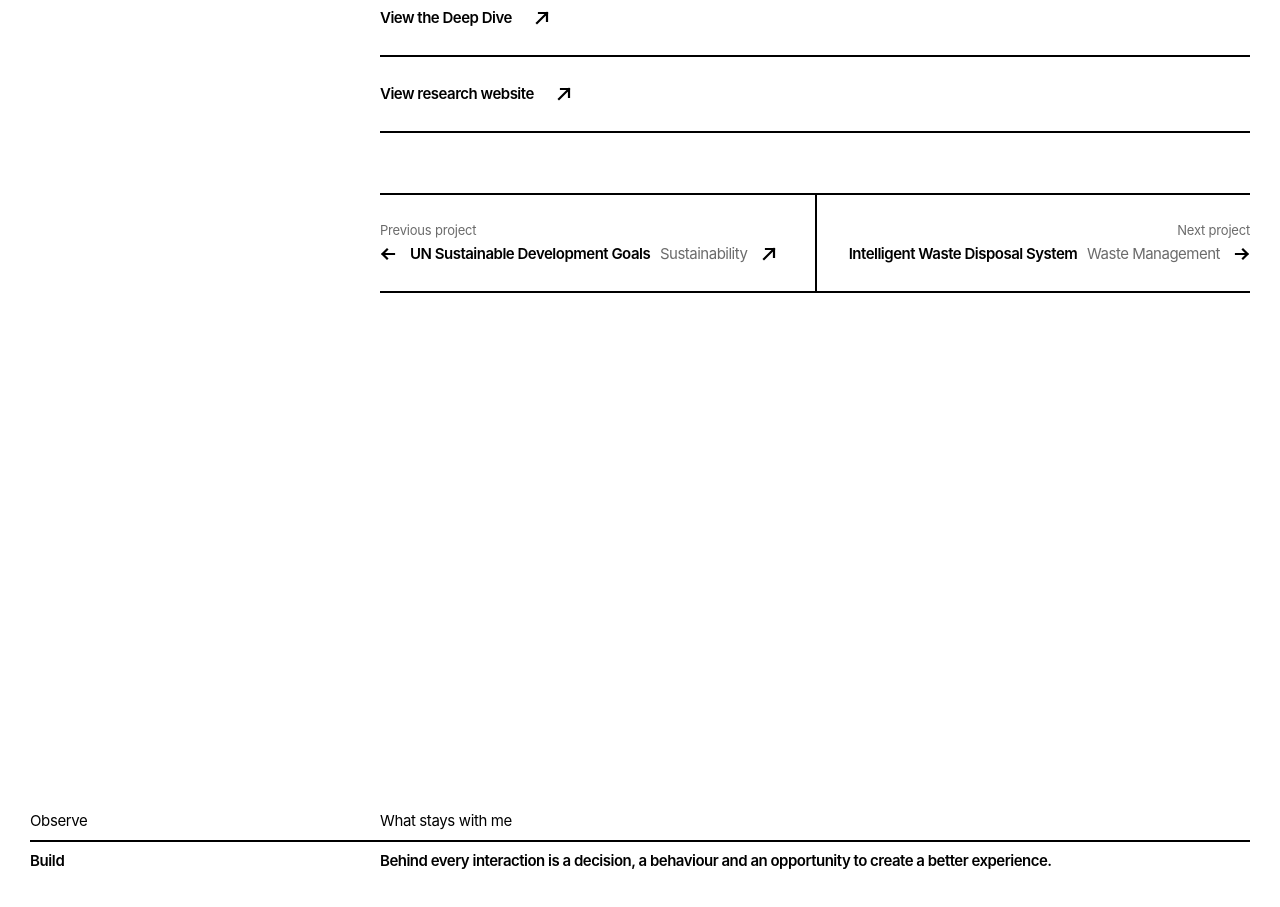
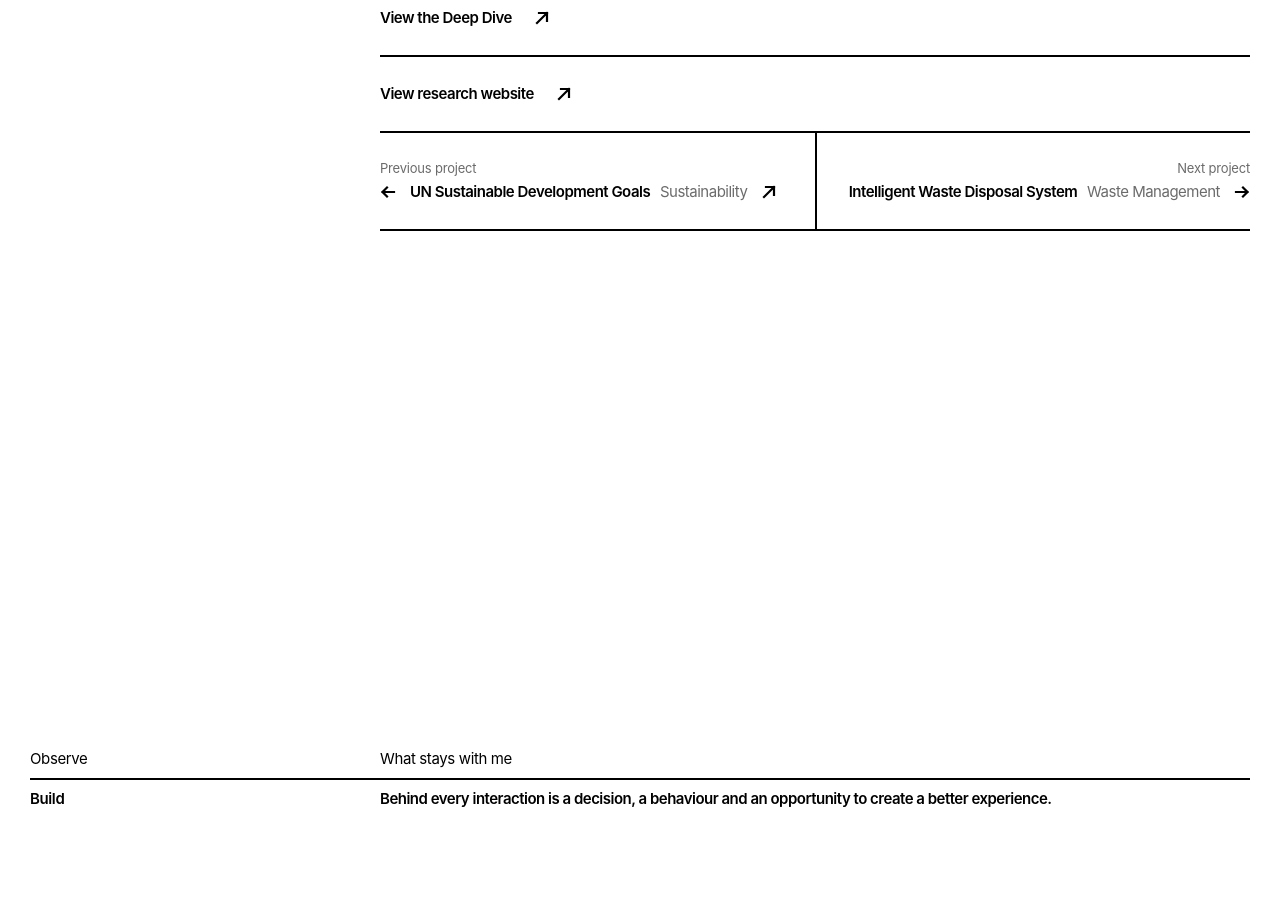
Before and after one commit to sukhman0402/portfolio-website, a Next.js app: page /projects/drive-wise in a window 1280 px wide. Shown: the part 10560-11467 px from the top of the page. Built offline with nearby package versions, Linux system fonts and the light colour scheme.

Commit message:
Add files via upload

```diff
--- a/src/app/projects/[slug]/full/page.js
+++ b/src/app/projects/[slug]/full/page.js
@@ -118,7 +118,7 @@ export default async function FullCaseStudyPage({ params }) {
             ))}
           </ul>
           {/* Previous / next project (2026-10-07). */}
-          <ProjectPager slug={slug} className="mt-[60px] mb-[90px]" />
+          <ProjectPager slug={slug} joined className="mb-[90px]" />
         </div>
       </main>
       <Footer />
--- a/src/app/projects/[slug]/page.js
+++ b/src/app/projects/[slug]/page.js
@@ -48,7 +48,7 @@ export default async function ProjectPage({ params }) {
         <ProjectTopics
           sections={project.sections}
           endLinks={project.endLinks}
-          after={project.long ? <ProjectPager slug={project.slug} className="mt-[60px] mb-[90px]" /> : null}
+          after={project.long ? <ProjectPager slug={project.slug} joined className="mb-[90px]" /> : null}
         />
       </main>
       <Footer />
--- a/src/components/ProjectPager.js
+++ b/src/components/ProjectPager.js
@@ -75,14 +75,16 @@ function Side({ project, dir }) {
   );
 }
 
-export default function ProjectPager({ slug, className = "" }) {
+// joined: sits directly under the end links, sharing their bottom line
+// (no gap, no second top line). Sukhman, 2026-10-07.
+export default function ProjectPager({ slug, joined = false, className = "" }) {
   const i = projects.findIndex((p) => p.slug === slug);
   if (i < 0 || projects.length < 2) return null;
   const n = projects.length;
   const prev = projects[(i - 1 + n) % n];
   const next = projects[(i + 1) % n];
   return (
-    <nav aria-label="More projects" className={`grid grid-cols-1 border-y-2 border-black sm:grid-cols-2 ${className}`}>
+    <nav aria-label="More projects" className={`grid grid-cols-1 border-black sm:grid-cols-2 ${joined ? "border-b-2" : "border-y-2"} ${className}`}>
       <Side project={prev} dir="prev" />
       <Side project={next} dir="next" />
     </nav>
```
